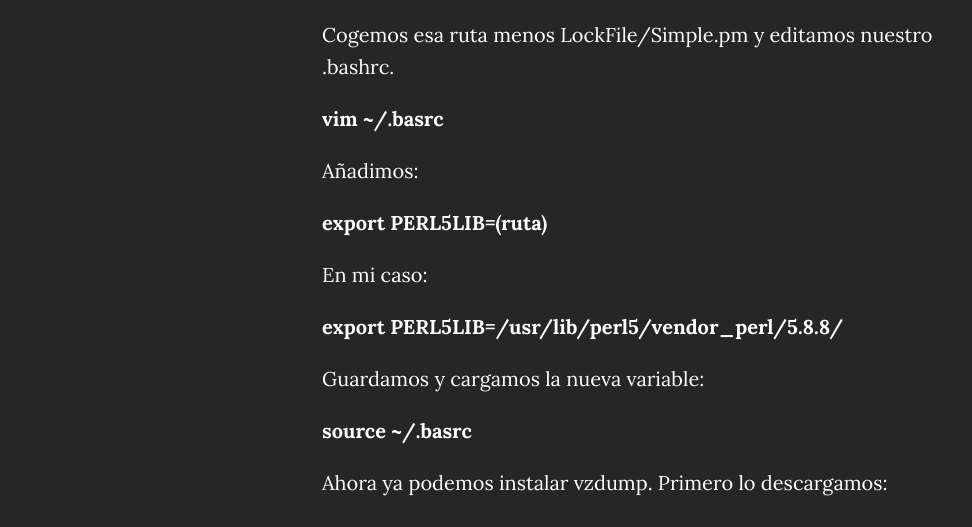
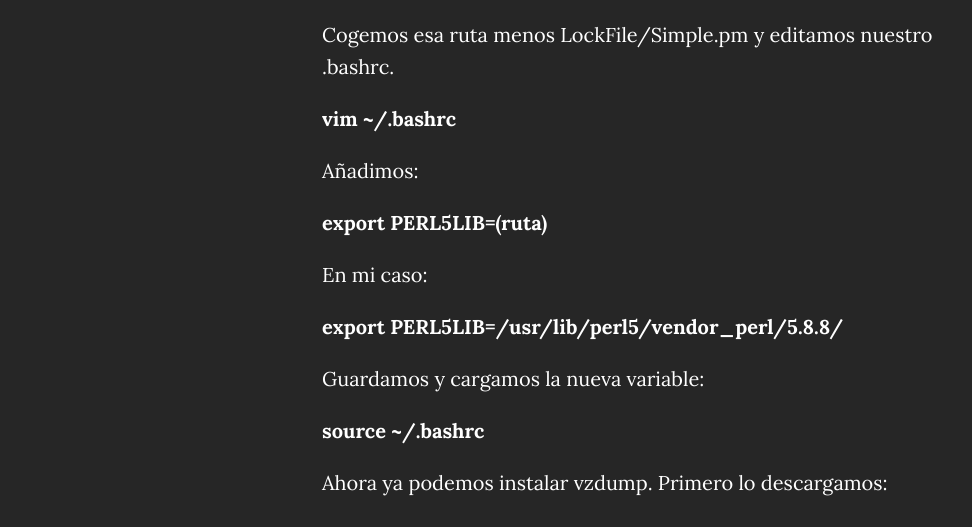
Before and after one commit to Kamisama666/kamisama666.github.io, a Jekyll site: the page built from _posts/2014-06-02-instalacion-vzdump-centos6.markdown, in a window 1280 px wide and 900 px high, scrolled down 1253 px. Shown: the part 154-681 px from the top of the window, without its empty margins (8-980 px from the left). Built offline with Jekyll 4.4.1, drawn with Linux system fonts in a browser that asks for light colours; Markdown is read by kramdown in place of the engine named in the settings.

Commit message:
vzdump article

```diff
--- a/_posts/2014-06-02-instalacion-vzdump-centos6.markdown
+++ b/_posts/2014-06-02-instalacion-vzdump-centos6.markdown
@@ -28,7 +28,7 @@ Devolverá varios archivos, el que importa es el primero. En mi caso /usr/lib/pe
 
 Cogemos esa ruta menos LockFile/Simple.pm y editamos nuestro .bashrc.
 
-**vim ~/.basrc**
+**vim ~/.bashrc**
 
 Añadimos:
 
@@ -40,7 +40,7 @@ En mi caso:
 
 Guardamos y cargamos la nueva variable:
 
-**source ~/.basrc**
+**source ~/.bashrc**
 
 Ahora ya podemos instalar vzdump. Primero lo descargamos:
 
```
